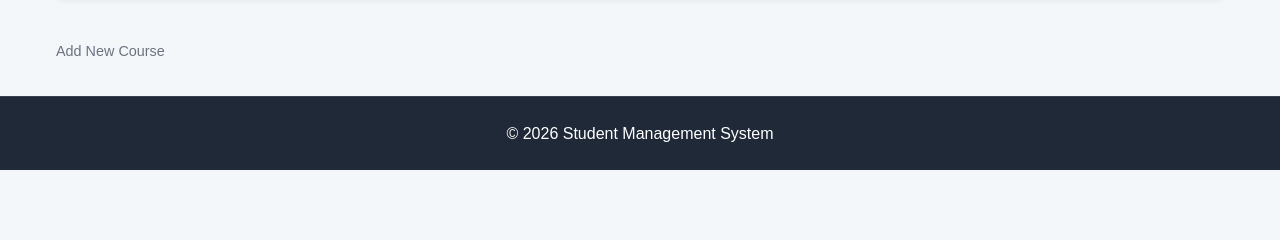
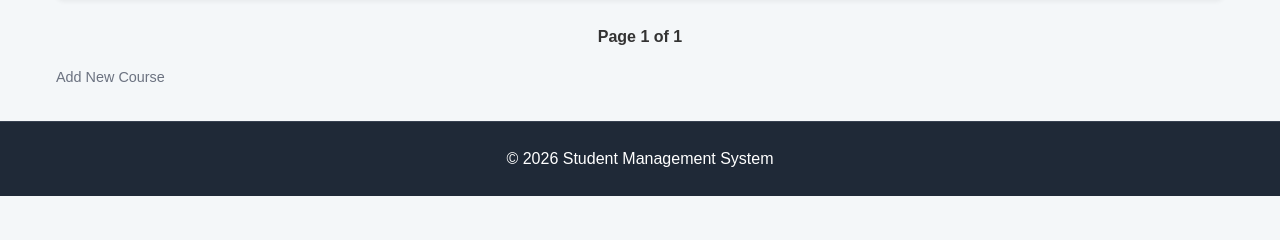
Before and after one commit to maryam-arif-dev/student-management-django, a Django app: page /courses/ in a window 1280 px wide. Shown: the part 217-457 px from the top of the page. Run offline with Django 5.2, Linux system fonts and the light colour scheme; the visitor is signed in with stand-in values (Sample User, id 1); data that the repository does not hold is empty.

Commit message:
Add pagination to course list view
- Implemented Django Paginator in course_list view
- Limited courses display to 5 per page
- Passed page_obj to template for paginated rendering
- Updated template to iterate over paginated results
- Added pagination navigation controls (First, Previous, Next, Last)
- Improved course list readability and scalability

```diff
--- a/student_management/courses/templates/courses/course_list.html
+++ b/student_management/courses/templates/courses/course_list.html
@@ -19,7 +19,7 @@
         </tr>
       </thead>
       <tbody>
-        {% for course in courses %}
+        {% for course in page_obj %}
         <tr>
           <td data-label="Name">{{ course.name }}</td>
           <td data-label="Code">{{ course.code }}</td>
@@ -36,7 +36,30 @@
       </tbody>
     </table>
   </div>
+  <div class="pagination">
+    {% if page_obj.has_previous %}
+    <a href="?page=1{% if query %}&q={{ query }}{% endif %}">&laquo; First</a>
+    <a
+      href="?page={{ page_obj.previous_page_number }}{% if query %}&q={{ query }}{% endif %}"
+      >Previous</a
+    >
+    {% endif %}
 
+    <span class="current-page">
+      Page {{ page_obj.number }} of {{ page_obj.paginator.num_pages }}
+    </span>
+
+    {% if page_obj.has_next %}
+    <a
+      href="?page={{ page_obj.next_page_number }}{% if query %}&q={{ query }}{% endif %}"
+      >Next</a
+    >
+    <a
+      href="?page={{ page_obj.paginator.num_pages }}{% if query %}&q={{ query }}{% endif %}"
+      >Last &raquo;</a
+    >
+    {% endif %}
+  </div>
   <div class="list-link">
     <a href="{% url 'courses:add' %}">Add New Course</a>
   </div>
--- a/student_management/courses/views.py
+++ b/student_management/courses/views.py
@@ -3,12 +3,19 @@ from django.contrib import messages
 from .models import Course
 from .forms import CourseForm
 from django.contrib.auth.decorators import login_required
+from django.core.paginator import Paginator
 # Restrict Pages to Logged-in Users
 @login_required(login_url='core:login')
 # List View
 def course_list(request):
-    courses = Course.objects.all()
-    return render(request, 'courses/course_list.html', {'courses': courses})
+    courses = Course.objects.all().order_by("-created_at")
+    paginator = Paginator(courses, 5)  # 5 courses per page
+    page_number = request.GET.get("page")
+    page_obj = paginator.get_page(page_number)
+    context = {
+        "page_obj":page_obj,
+    }
+    return render(request, 'courses/course_list.html', context)
 # Add View
 def add_course(request):
     if request.method == 'POST':
```
